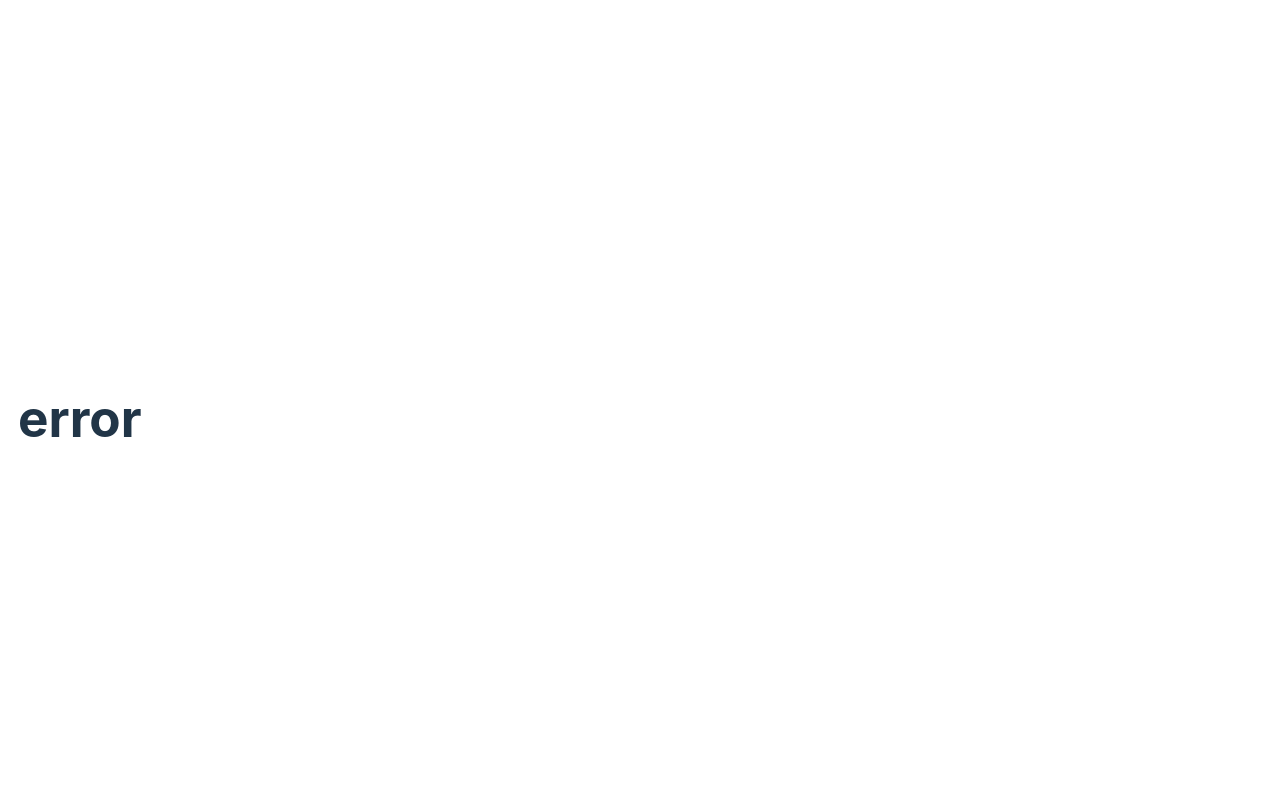
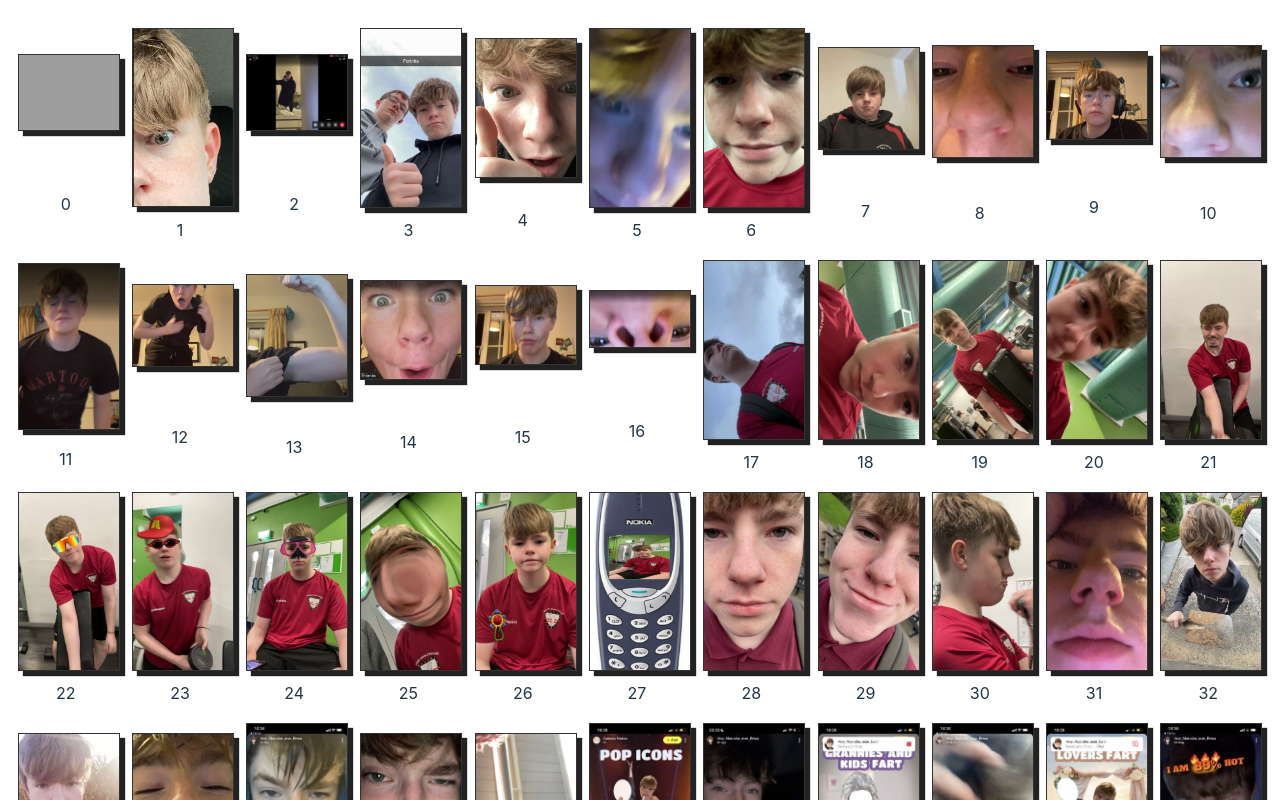
Before and after one commit to seabass6969/ewbster_photogallery, a SvelteKit app: page /galleryWithindex in a window 1280 px wide. Before the commit this address had no page. Shown: the top 800 px of the page. Built offline with nearby package versions, Linux system fonts and the light colour scheme; grey boxes are pictures that could not be loaded.

Commit message:
with index baby

```diff
--- a/src/components/Image.svelte
+++ b/src/components/Image.svelte
@@ -1,5 +1,7 @@
 <script lang="ts">
 	import { fly } from "svelte/transition";
+export let displayed = "normal"
+export let index = 0
 const download = async (url:string, filename:string) => {
     const data = await fetch(url)
     const blob = await data.blob()
@@ -23,6 +25,7 @@ const download = async (url:string, filename:string) => {
 	export let src: string;
 </script>
 
+{#if displayed == "normal"}
 	<div class="grid">
 		<img {src} alt="ewan goofy" class="image" in:fly />
 		<div class="vertical">
@@ -34,6 +37,14 @@ const download = async (url:string, filename:string) => {
 			</button>
 		</div>
 	</div>
+{:else}
+	<div class="grid">
+		<img {src} alt="ewan goofy" class="image" in:fly />
+		<div class="vertical">
+			<span class="">{index}<span>
+		</div>
+	</div>
+{/if}
 
 <style>
 	.image {
--- /dev/null
+++ b/src/routes/galleryWithindex/+layout.svelte
@@ -0,0 +1,5 @@
+<script>
+  import "../../app.scss";
+</script>
+
+<slot />
--- /dev/null
+++ b/src/routes/galleryWithindex/+layout.ts
@@ -0,0 +1 @@
+export const prerender = true;
--- /dev/null
+++ b/src/routes/galleryWithindex/+page.svelte
@@ -0,0 +1,28 @@
+<script>
+	import { image_url } from "$lib/image";
+	import Image from "../../components/Image.svelte";
+
+</script>
+<div class="list">
+    {#each image_url as image, index}
+        <Image src={image} displayed="" index={index}/>
+    {/each}
+</div>
+<style>
+    :global(body){
+        overflow: auto;
+    }
+.list {
+display: grid;
+  grid-template-columns: repeat(auto-fit, minmax(100px, 1fr));
+  grid-auto-flow: dense;
+  row-gap: 1vh;
+  column-gap: 1vw;
+  width: 100%;
+    /* display: grid;
+    align-items: center;
+    justify-content: center;
+  grid-template-columns: repeat(auto-fit, minmax(100px, 1fr));
+  grid-template-rows: repeat(auto-fit, minmax(100px, 1fr)); */
+}
+</style>
```
Lines whose indentation alone changed are shown as unchanged.
